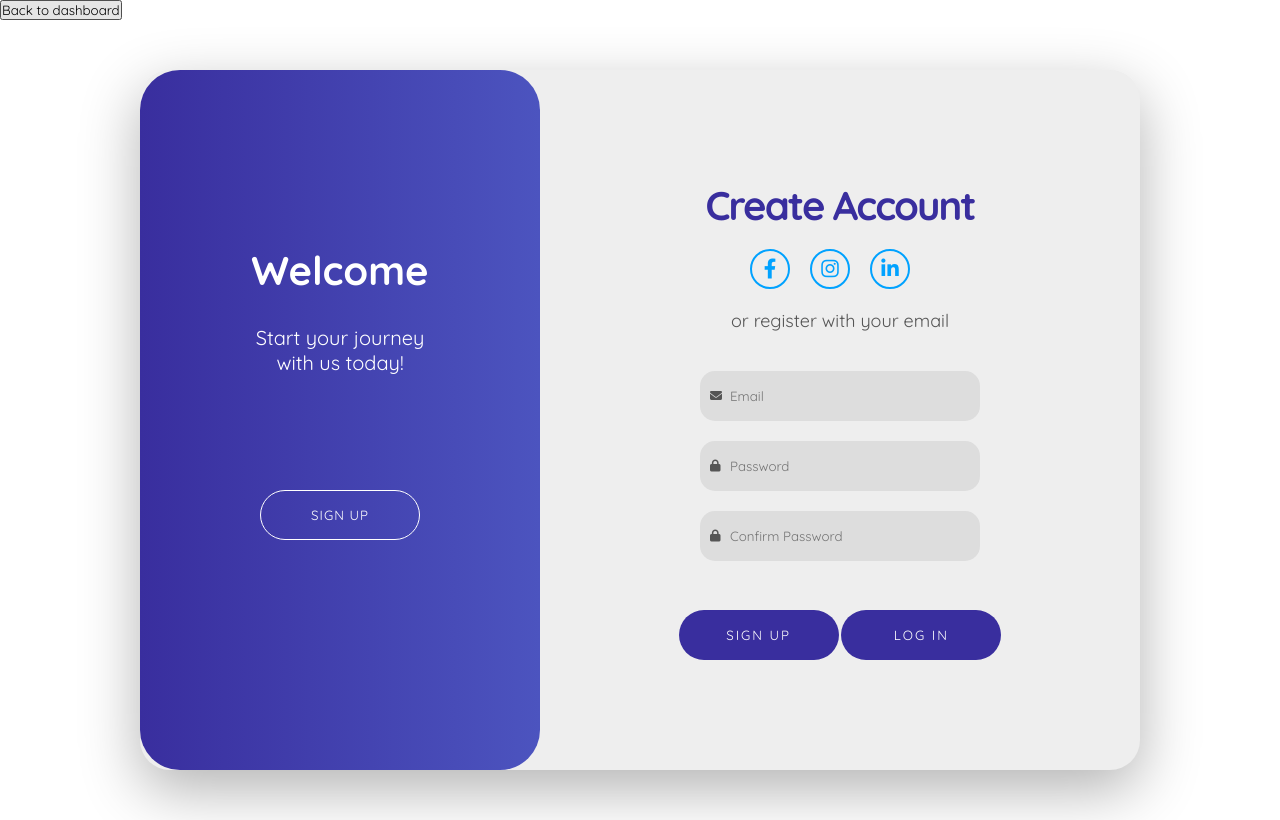
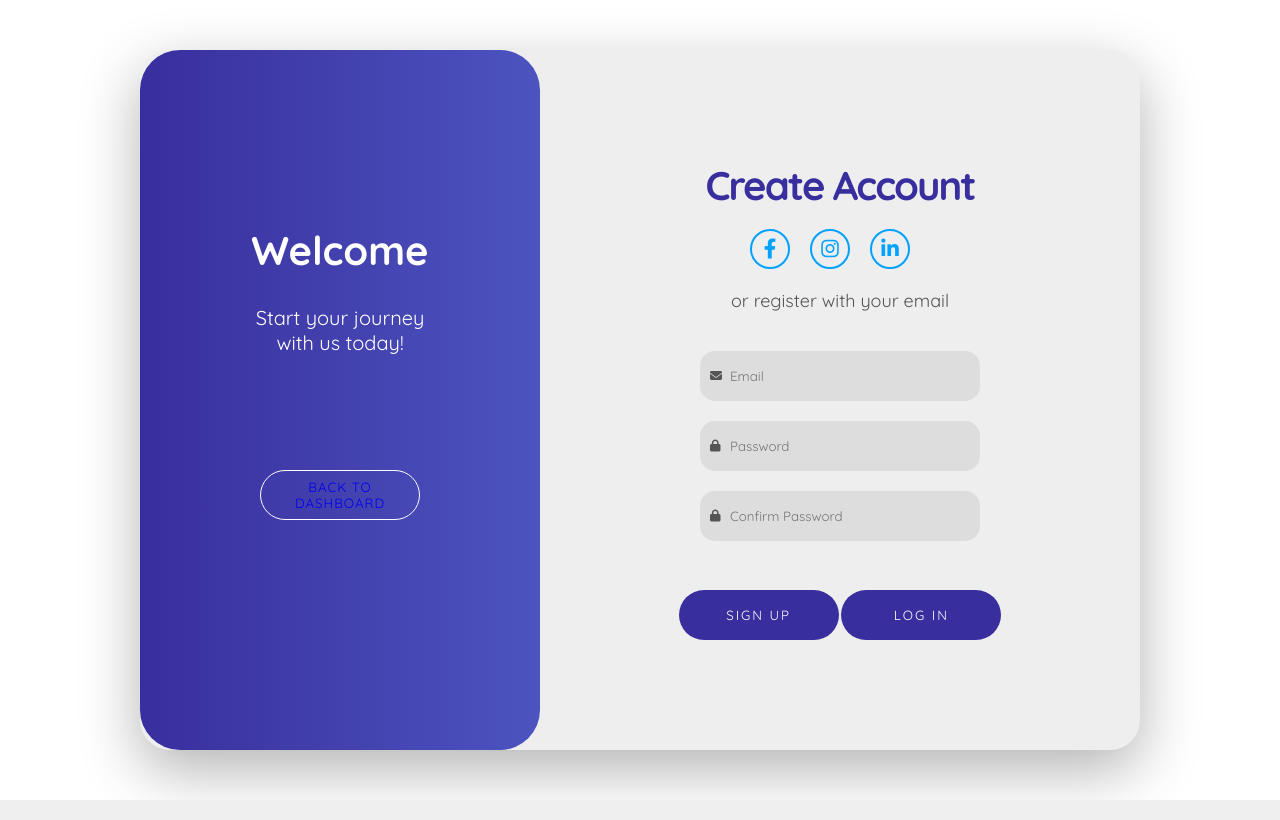
Before and after one commit to ayobamy/api, a Django app: page /signup/ in a window 1280 px wide. Run offline with Django 4.2, Linux system fonts and the light colour scheme.

Commit message:
[update]: updated

```diff
--- a/commulator/webapp/static/css/signup.css
+++ b/commulator/webapp/static/css/signup.css
@@ -47,6 +47,10 @@ html {
 
 .banner p {
     font-size: 2rem;
+}
+
+.bkg a {
+    text-decoration: none;
 }
 
 .bkg {
--- a/commulator/webapp/templates/signup.html
+++ b/commulator/webapp/templates/signup.html
@@ -17,11 +17,6 @@
 </head>
 <body>
     {% block body %}
-    <nav>
-      <a class="btn" href="{% url 'commulator:dashboard' %}">
-        <button type="button">Back to dashboard</button>
-      </a>
-    </nav>
     <div class="container">
       <div class="wrapper">
         <div class="banner">
@@ -29,7 +24,7 @@
           <p>Start your journey <br/>with us today!</p>
         </div>
         <div class="bkg">
-          <button type="button">Sign Up</button>
+          <button type="button"><a href="{% url 'commulator:dashboard' %}">Back to Dashboard</a></button>
         </div>
         <form class="signup">
           <h1>Create Account</h1>
```
